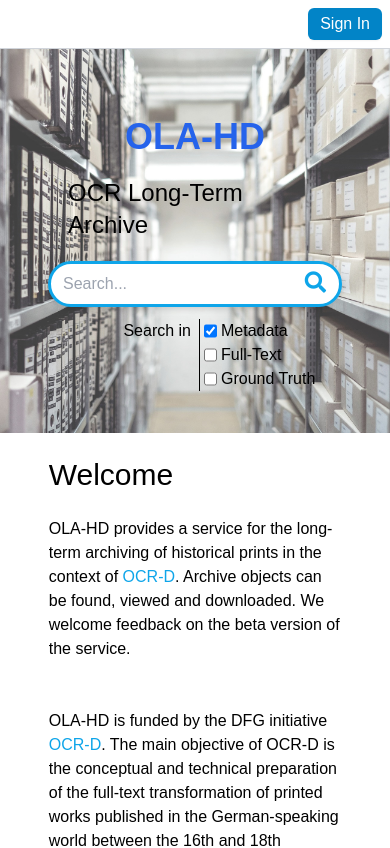
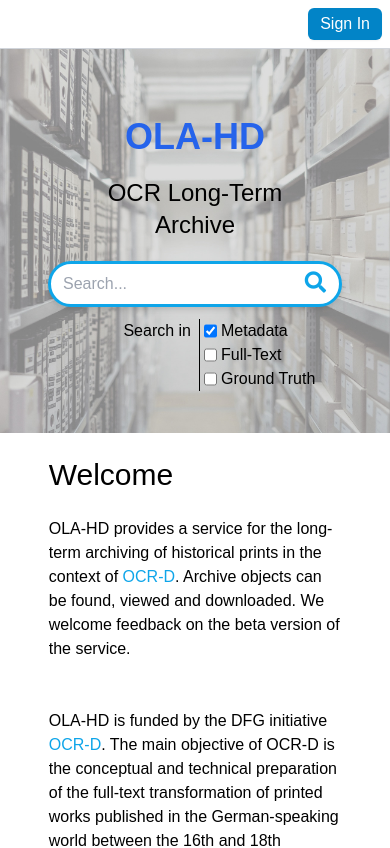
Before and after one commit to subugoe/olahd_user_frontend, a Vue app: page / in a window 390 px wide. Shown: the top 848 px of the page. Built offline with nearby package versions, Linux system fonts and the light colour scheme; no server answers; a web font is replaced by a local one; what oidc-client would draw is missing.

Commit message:
Make image on home even brighter on mobiles

```diff
--- a/src/index.css
+++ b/src/index.css
@@ -24,3 +24,13 @@
     @apply text-gray-700 flex items-center justify-between px-4 py-2 rounded-t border-b
         bg-gray-100
 }
+/* custom classes with breakpoints (responsive classes dependend on width) don't work in component-scoped-styles */
+@layer utilities {
+  .home-img {
+    background-image: url("@/assets/archive.jpg");
+  }
+
+  .home-img-bright {
+    background-image: url("@/assets/archive-very-bright.jpg");
+  }
+}
--- a/src/layout/main/index.vue
+++ b/src/layout/main/index.vue
@@ -1,12 +1,12 @@
 <template>
   <div
     id="search-header"
-    class="h-96 bg-cover bg-gray-400 bg-center p-12 home-img"
+    class="h-96 bg-cover bg-gray-400 bg-center p-12 xl:home-img home-img-bright"
   >
-    <h1 class="flex justify-center m-5 text-4xl font-bold text-blue-600">
+    <h1 class="text-center m-5 text-4xl font-bold text-blue-600">
       OLA-HD
     </h1>
-    <h2 class="flex justify-center m-5 text-2xl" >OCR Long-Term Archive</h2>
+    <h2 class="text-center m-5 text-2xl" >OCR Long-Term Archive</h2>
     <div class="mx-auto">
       <form @submit.prevent="submit" class="float">
         <div class="grid grid-cols-7">
@@ -86,9 +86,7 @@
 </script>
 
 <style scoped>
-.home-img {
-  background-image: url("@/assets/archive.jpg");
-}
+
 
 :deep(.p-multiselect-label), :deep(.p-icon) {
   margin: -4px;
```
Also changed, not shown: src/assets/archive-very-bright.jpg (added).
